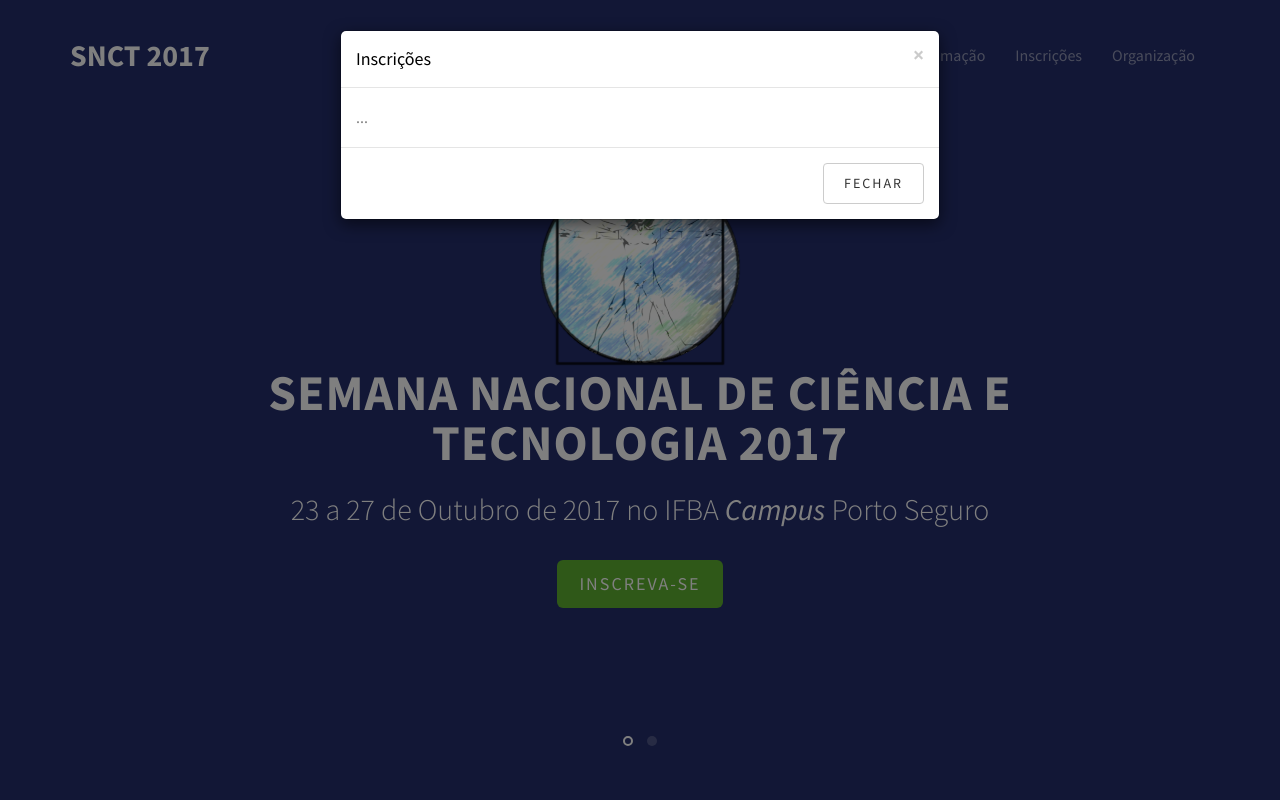
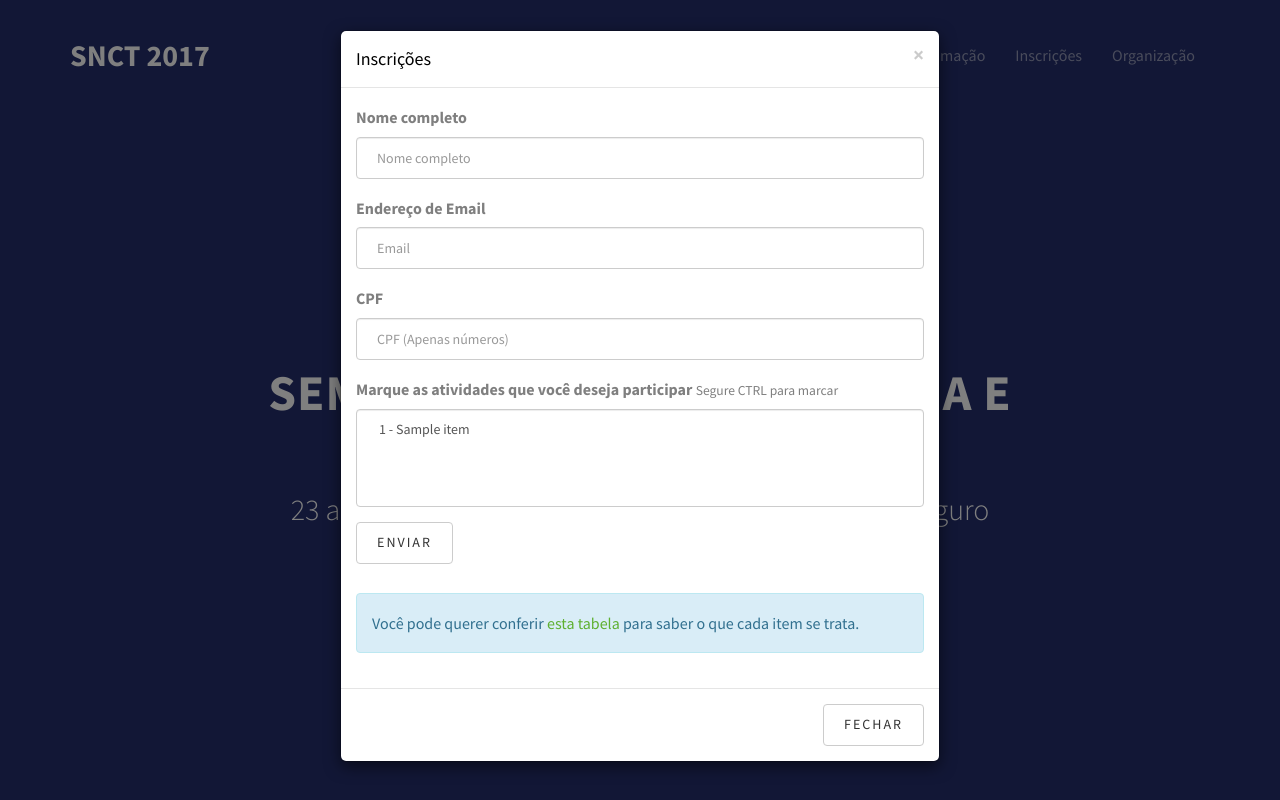
Before and after one commit to guiscaranse/snct2017, a Flask app: template app/templates/index.html in a window 1280 px wide, after a click on "INSCREVA-SE". Run offline with Flask 2, Linux system fonts and the light colour scheme; the template is opened without the code that fills it: most values are stand-ins (such as "Sample title", 1, 10 or a date in 2020); some libraries are stand-ins or nearby versions; some web fonts are replaced.

Commit message:
Criado form

```diff
--- a/app/templates/modals.html
+++ b/app/templates/modals.html
@@ -7,7 +7,32 @@
         <h4 class="modal-title" id="inscricoesLabel">Inscrições</h4>
       </div>
       <div class="modal-body">
-        ...
+        <form action="/subscribe">
+          <div class="form-group">
+            <label>Nome completo</label>
+            <input type="text" class="form-control" id="name" placeholder="Nome completo">
+          </div>
+          <div class="form-group">
+            <label>Endereço de Email</label>
+            <input type="email" class="form-control" id="email" placeholder="Email">
+          </div>
+          <div class="form-group">
+            <label>CPF</label>
+            <input type="text" class="form-control" id="cpf" placeholder="CPF (Apenas números)">
+          </div>
+          <div class="form-group">
+            <label>Marque as atividades que você deseja participar</label>
+            <small>Segure CTRL para marcar</small>
+            <select multiple class="form-control">
+              {% for item in lista_ativ %}
+                <option>{{item[0]}} - {{item[1]}}</option>
+              {% endfor %}
+            </select>
+          </div>
+          <button type="submit" class="btn btn-default">Enviar</button>
+          <br><br>
+          <div class="alert alert-info" role="alert">Você pode querer conferir <a href="#">esta tabela</a> para saber o que cada item se trata.</div>
+        </form>
       </div>
       <div class="modal-footer">
         <button type="button" class="btn btn-default" data-dismiss="modal">Fechar</button>
--- a/app/views.py
+++ b/app/views.py
@@ -17,4 +17,5 @@
                            manha_sex = teste.atividadesPorDia("27", "manha"),
                            noite_seg = teste.atividadesPorDia("23", "noite"),
                            noite_ter = teste.atividadesPorDia("24", "noite"),
-                           noite_quar = teste.atividadesPorDia("25", "noite"))
+                           noite_quar = teste.atividadesPorDia("25", "noite"),
+                           lista_ativ = sorted(teste.listaAtividades()))
```
Also changed, not shown: app/gerencia.py (+13 -3 lines).
